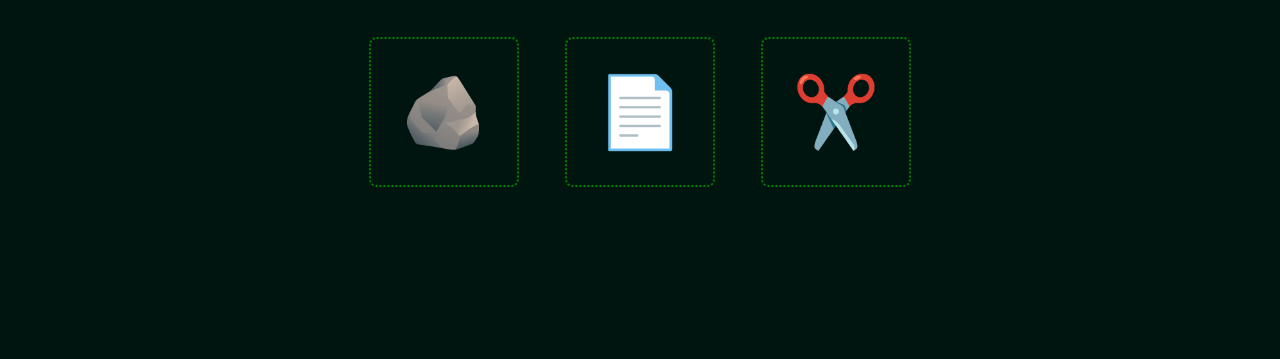
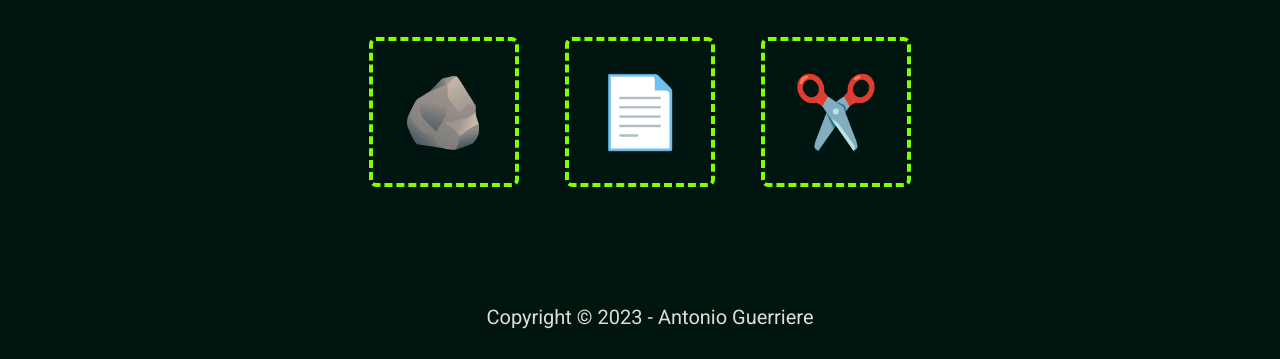
Before and after one commit to AGuerriere/rock-paper-scissors, a plain HTML site: page index.html in a window 1280 px wide. Shown: the part 441-800 px from the top of the page. Drawn offline with Linux system fonts and the light colour scheme.

Commit message:
added footer

```diff
--- a/index.html
+++ b/index.html
@@ -14,7 +14,7 @@
     <div id="result">Make your choice carefully</div>
     <div id="choices">
       <div id="userChoice">
-        <div class="currentPick"><div id="userIcon">👸🏼</div></div>
+        <div class="currentPick"><div id="userIcon">👨</div></div>
         <div id="userScore">Player: 0</div>
       </div>
       <div id="computerChoice">
@@ -26,7 +26,7 @@
     <button id="paper">📄</button>
     <button id="scissors">✂️</button>
   </main>
-
+  <footer><p>Copyright © 2023 - Antonio Guerriere</p></footer>
   <script src="./main.js"></script>
 </body>
 </html>
--- a/style.css
+++ b/style.css
@@ -6,6 +6,14 @@ body {
   margin: 0 auto;
   font-size: 24px;
   color:#ddd;
+  min-height: 700px;
+  height: 100%;
+  margin: 0;
+}
+
+html {
+  position: relative;
+  min-height: 100%;
 }
 
 button {
@@ -13,7 +21,7 @@ button {
   width: 150px;
   font-size: 70px;
   background-color: transparent;
-  border: 2px dotted green;
+  border: 4px dashed rgb(128, 255, 0);;
   margin: 20px;
   border-radius: 5%;
 
@@ -69,6 +77,24 @@ button:active {
   background-color: rgba(160, 255, 185, 0.273) !important;
 }
 
-#rock:hover {
+#rock:hover, #paper:hover, #scissors:hover {
   background-color: rgba(131, 188, 173, 0.273);
 }
+
+main {
+  min-height: 70vh;
+}
+
+footer {
+  position: absolute;
+  bottom: 0;
+  left: 0;
+  display: flex;
+  align-items: center;
+  justify-content: center;
+  gap: 10px;
+  width: 100%;
+  padding: 10px;
+  color: var(--primary-light);
+  font-size: 20px;
+}
```
